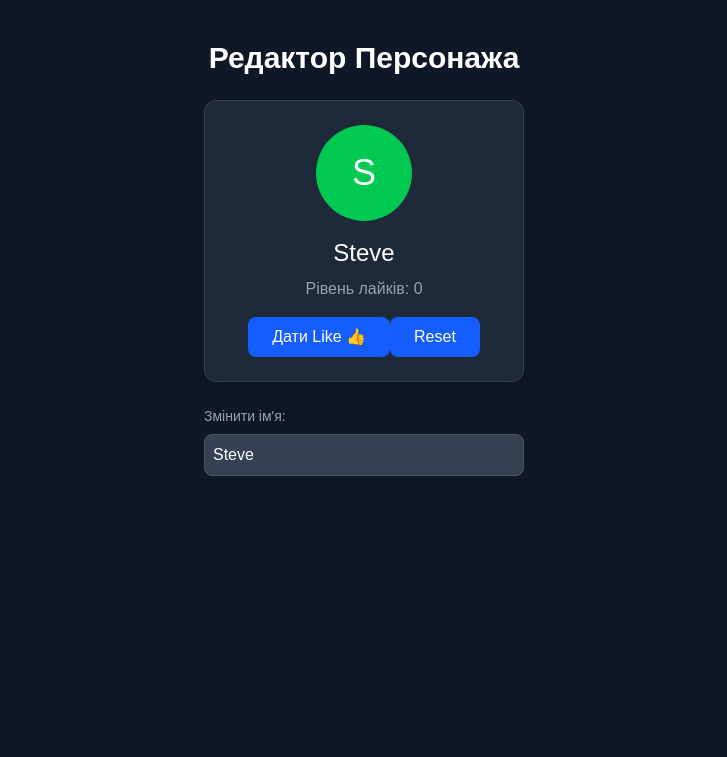
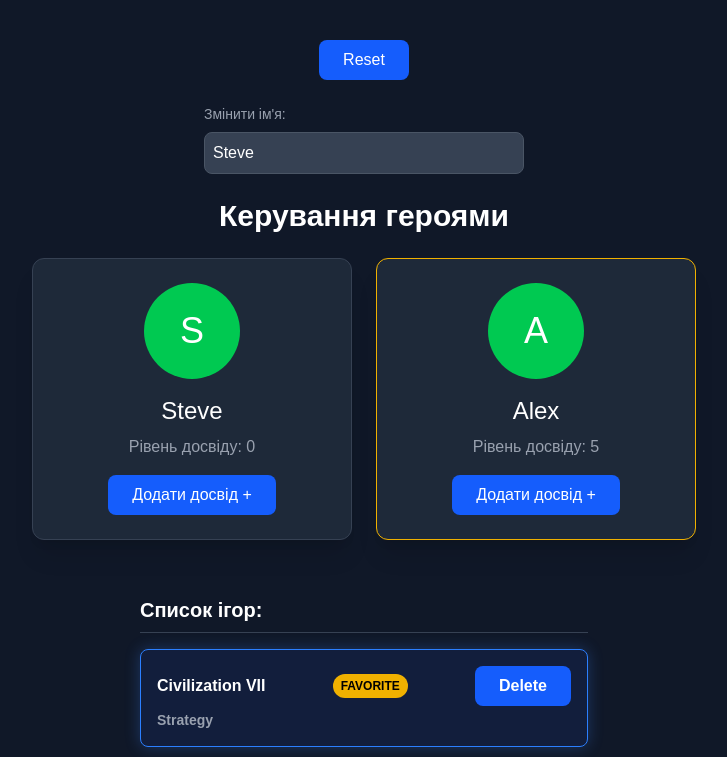
Before and after one commit to jaerbi/jaerbi-next-react, a Next.js app: page / in a window 1280 px wide. Shown: the top 757 px of the page, without its empty margins (276-1003 px from the left). Built offline with nearby package versions, Linux system fonts and the light colour scheme.

Commit message:
add - Props and Array

```diff
--- /dev/null
+++ b/app/components/userCard.tsx
@@ -0,0 +1,26 @@
+interface UserCardProps {
+  name: string;
+  level: number;
+  avatarColor: string;
+  onLike: () => void; // Функція-коллбек (аналог @Output)
+  isVip?: boolean;
+}
+export default function UserCard({ name, level, avatarColor, isVip, onLike }: UserCardProps) {
+  return (
+    <div className={`bg-gray-800 p-6 rounded-xl shadow-xl border ${isVip ? 'border-yellow-500' : 'border-gray-700'} w-80 text-center`}>
+      <div className={`w-24 h-24 ${avatarColor} mx-auto rounded-full mb-4 flex items-center justify-center text-4xl text-white`}>
+        {name[0]}
+      </div>
+
+      <h2 className="text-2xl mb-2 text-white">{name}</h2>
+      <p className="text-gray-400 mb-4">Рівень досвіду: {level}</p>
+
+      <button
+        onClick={onLike}
+        className="bg-blue-600 hover:bg-blue-500 px-6 py-2 rounded-lg transition text-white"
+      >
+        Додати досвід +
+      </button>
+    </div>
+  );
+}
--- a/app/page.tsx
+++ b/app/page.tsx
@@ -1,49 +1,49 @@
 'use client'; // 1. Це обов'язково в Next.js для інтерактивних компонентів
 
 import { useState } from 'react'; // 2. Імпортуємо функцію для стану
+import UserCard from './components/userCard';
 
-export default function CharacterCard() {
+interface Game {
+  id: number;
+  title: string;
+  genre: string;
+  isFavorite: boolean;
+}
 
+const INITIAL_GAMES: Game[] = [
+    { id: 1, title: 'Civilization VII', genre: 'Strategy', isFavorite: true },
+    { id: 2, title: 'Minecraft', genre: 'Sandbox', isFavorite: false },
+    { id: 3, title: 'Chess', genre: 'Board Game', isFavorite: false },
+    { id: 4, title: 'Subnautica 2', genre: 'Adventures', isFavorite: false },
+]
+
+export default function Home() {
   //    name — це сама змінна (аналог public name = 'Steve').
   // setName — це єдиний спосіб її змінити. Ти не можеш написати name = 'Alex'. React просто не помітить цього і не оновить екран. Треба обов'язково викликати setName('Alex').
   const [name, setName] = useState('Steve');
-  const [color, setColor] = useState('bg-green-500');
   const [likes, setLikes] = useState(0);
+  const [games, setGames] = useState<Game[]>(INITIAL_GAMES);
 
   const handleNameChange = (event: React.ChangeEvent<HTMLInputElement>) => {
     setName(event.target.value);
   };
+  const handleDeleteGame = (id: number) => () => {
+    setGames(games.filter((game: Game) => game.id !== id));
+  };
   const handleReset = () => {
-    setName('Stave');
+    setName('Steve');
     setLikes(0);
+    setGames(INITIAL_GAMES);
   };
 
   return (
     <main className="p-10 flex flex-col items-center gap-6 bg-gray-900 min-h-screen text-white">
-      <h1 className="text-3xl font-bold">Редактор Персонажа</h1>
-
-      <div className="bg-gray-800 p-6 rounded-xl shadow-xl border border-gray-700 w-80 text-center">
-        <div className={color + ' w-24 h-24 mx-auto rounded-full mb-4 flex items-center justify-center text-4xl'}>
-          {name[0]}
-        </div>
-
-        <h2 className="text-2xl mb-2">{name}</h2>
-        <p className="text-gray-400 mb-4">Рівень лайків: {likes}</p>
-
-        <button
-          onClick={() => setLikes(likes + 1)}
-          className="bg-blue-600 hover:bg-blue-500 px-6 py-2 rounded-lg transition cursor-pointer"
-        >
-          Дати Like 👍
-        </button>
       <button
         onClick={handleReset}
         className="bg-blue-600 hover:bg-blue-500 px-6 py-2 rounded-lg transition cursor-pointer"
       >
         Reset
       </button>
-      </div>
-
       <div className="flex flex-col gap-2 w-80">
         <label className="text-sm text-gray-400 text-left">Змінити ім'я:</label>
         <input
@@ -53,6 +53,51 @@ export default function CharacterCard() {
           className="bg-gray-700 border border-gray-600 p-2 rounded-lg focus:outline-none focus:border-blue-500"
         />
       </div>
+      <h1 className="text-3xl font-bold text-white">Керування героями</h1>
+
+      <div className="flex gap-[24px]">
+        {/* Передаємо дані через атрибути (Props) */}
+        <UserCard name={name} level={likes} avatarColor="bg-green-500" onLike={() => setLikes(likes + 1)} />
+        <UserCard name={'Alex'} level={5+likes} isVip={true} avatarColor="bg-green-500" onLike={() => setLikes(likes + 1)} />
+      </div>
+
+      {!!games.length && (
+        <div className="w-full max-w-md mt-8">
+          <h2 className="text-xl font-semibold mb-4 border-b border-gray-700 pb-2">Список ігор:</h2>
+
+          <ul className="space-y-3">
+            {/* 3. Аналог *ngFor — використовуємо .map() */}
+            {games.map((game) => (
+              <li
+                key={game.id} // Ключ — обов'язковий (як trackBy в Angular)
+                className={`p-4 rounded-lg border transition ${
+                  game.title === 'Civilization VII'
+                    ? 'border-blue-500 bg-blue-900/20 font-bold shadow-[0_0_15px_rgba(59,130,246,0.3)]'
+                    : 'border-gray-700 bg-gray-800'
+                }`}
+              >
+                <div className="flex justify-between items-center">
+                  <span>{game.title}</span>
+
+                  {/* 5. Аналог *ngIf — логічне && */}
+                  {game.isFavorite && (
+                    <span className="text-xs bg-yellow-500 text-black px-2 py-1 rounded-full uppercase font-black">
+                      Favorite
+                    </span>
+                  )}
+                  <button
+                    onClick={handleDeleteGame(game.id)}
+                    className="bg-blue-600 hover:bg-blue-500 px-6 py-2 rounded-lg transition cursor-pointer"
+                  >
+                    Delete
+                  </button>
+                </div>
+                <p className="text-sm text-gray-400 mt-1">{game.genre}</p>
+              </li>
+            ))}
+          </ul>
+        </div>
+      )}
     </main>
   );
 }
```
Also changed, not shown: .prettierrc.json (added). Lines whose indentation alone changed are shown as unchanged.
